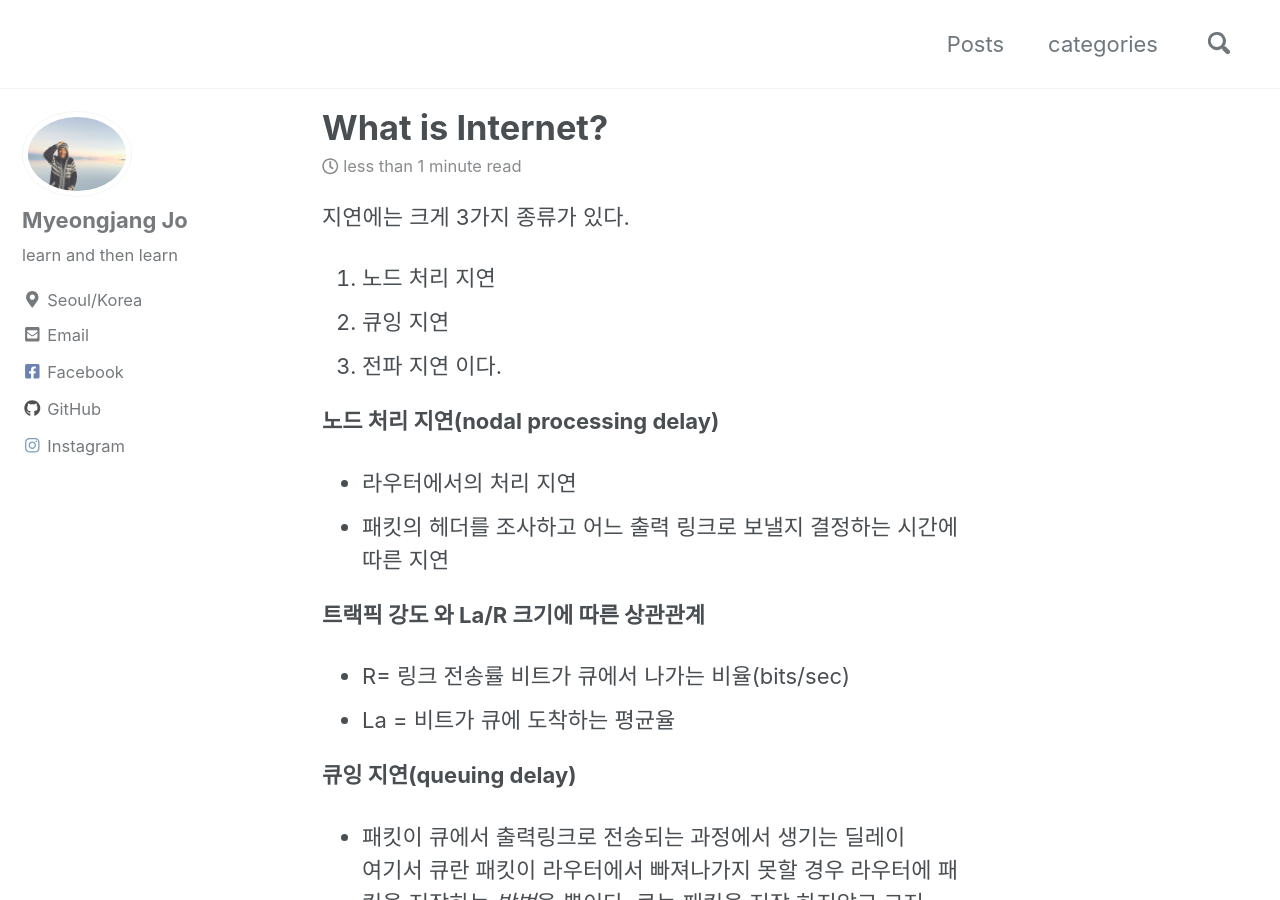
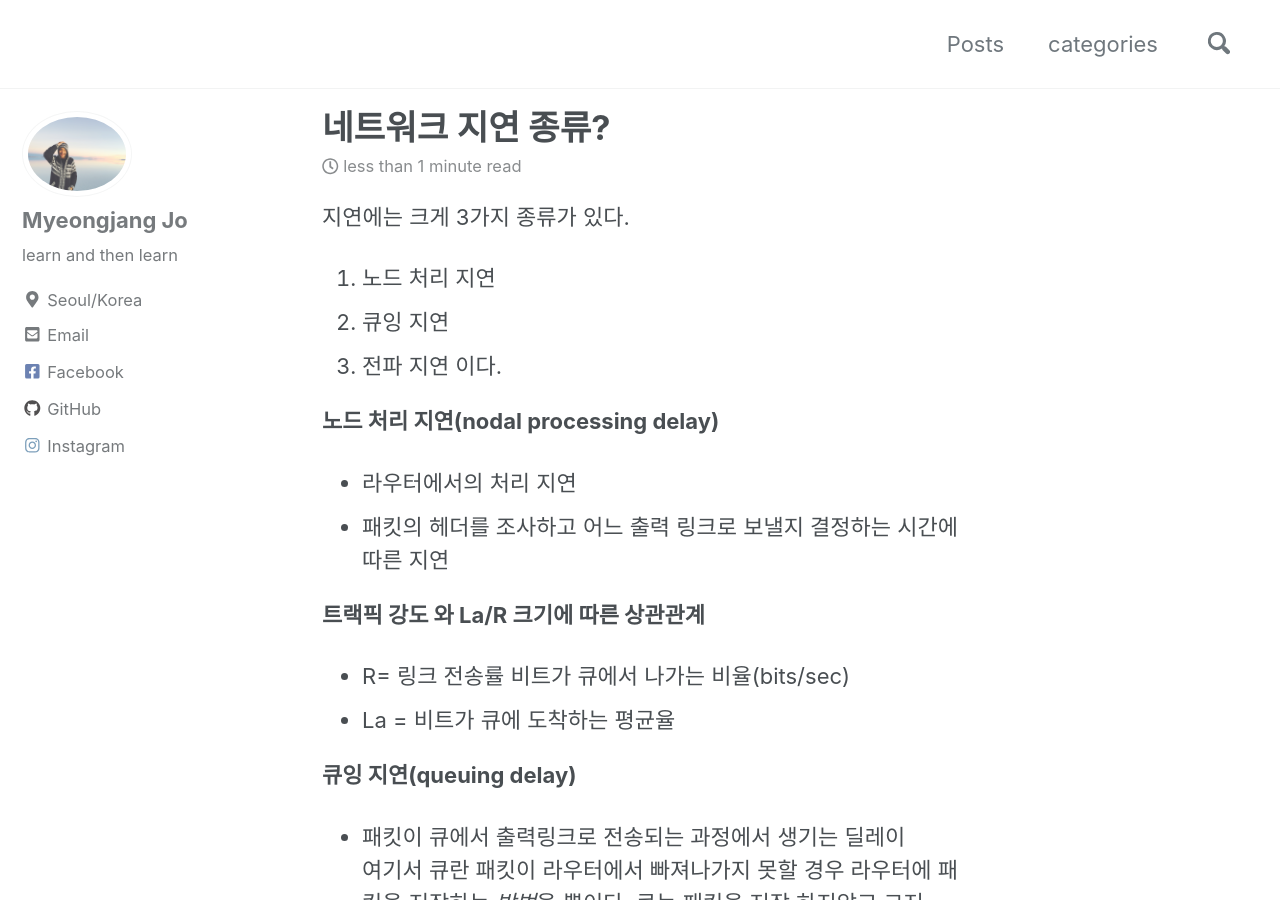
Before and after one commit to josephmjjo/josephmjjo.github.io, a Jekyll site: the page built from _posts/2019-12-16-네트워크 지연 종류.md, in a window 1280 px wide and 900 px high. Built offline with Jekyll 4.4.1, drawn with Linux system fonts in a browser that asks for light colours; cached includes are drawn as plain includes; nearby versions of some CDN libraries.

Commit message:
add delay of network

```diff
--- a/_posts/2019-12-16-네트워크 지연 종류.md
+++ b/_posts/2019-12-16-네트워크 지연 종류.md
@@ -1,5 +1,5 @@
 ---
-title:  "What is Internet?"
+title:  "네트워크 지연 종류?"
 search: true
 categories:
   - Network
```
